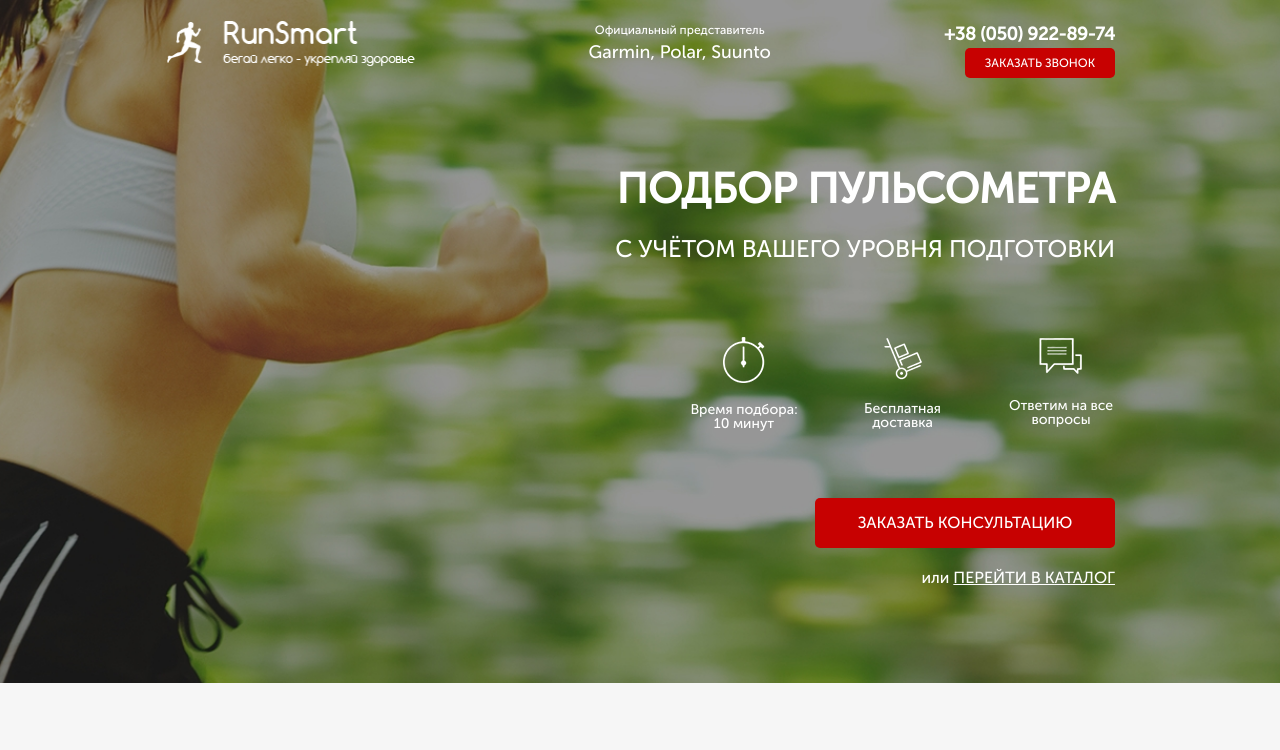
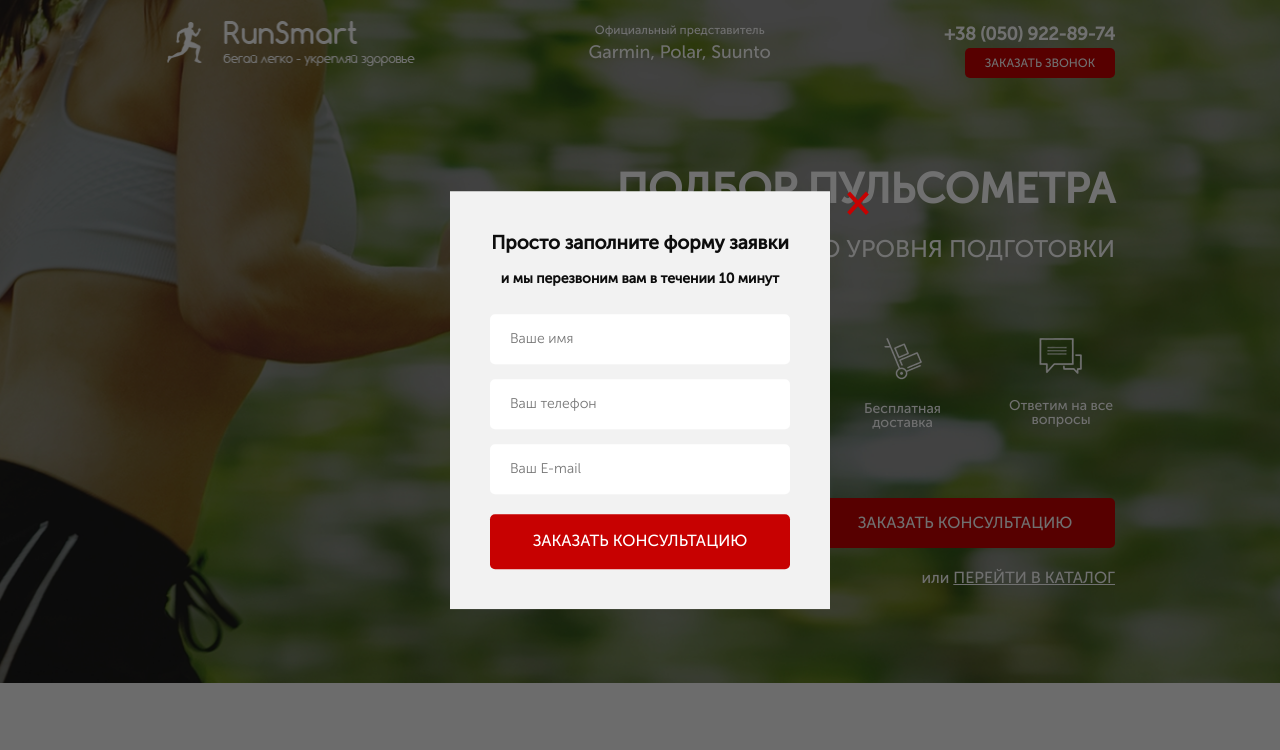
Before and after one commit to DmitryBaev/Pulse, a website: page src/index.html in a window 1280 px wide. Both pictures are taken after a click on the button "ЗАКАЗАТЬ ЗВОНОК". Shown: the top 750 px of the page. Drawn offline with nearby package versions, Linux system fonts and the light colour scheme.

Commit message:
add modal windows

```diff
--- a/src/index.html
+++ b/src/index.html
@@ -23,7 +23,7 @@
                 </div>
                 <div class="header__contacts">
                     <a href="tel:+380509228974" class="header__phone">+38 (050) 922-89-74</a>
-                    <button class="button">заказать звонок</button>
+                    <button data-modal="consultation" class="button">заказать звонок</button>
                 </div>
             </header>
 
@@ -49,7 +49,7 @@
                     </div>
                 </div>
 
-                <button class="button button_main">заказать консультацию</button>
+                <button data-modal="consultation" class="button button_main">заказать консультацию</button>
                 <div class="promo__link">
                     или
                     <a href="#">ПЕРЕЙТИ В КАТАЛОГ</a>
@@ -153,7 +153,7 @@
                     <div class="catalog-item__wrapper">
                         <div class="catalog-item__content catalog-item__content_active">
                             <img src="img/pulsometr.png" alt="pulsometr" class="catalog-item__img">
-                            <div class="catalog-item__subtitle">Пульсометр Polar FT1</div>
+                            <div class="catalog-item__subtitle">Пульсометр Suunto M2</div>
                             <div class="catalog-item__descr">Для первых шагов в тренировках, основанных на сердечном ритме</div>
                             <a href="#" class="catalog-item__link">ПОДРОБНЕЕ</a>
                         </div>
@@ -416,6 +416,38 @@
         </div>
     </footer>
 
+    <div class="overlay">
+        <div class="modal" id="consultation">
+            <div class="modal__close">&times;</div>
+            <div class="modal__subtitle">Просто заполните форму заявки</div>
+            <div class="modal__descr">и мы перезвоним вам в течении 10 минут</div>
+            <form class="feed-form feed-form_mt25" action="#">
+                <input name="name" required type="text" placeholder="Ваше имя">
+                <input name="phone" required type="number" placeholder="Ваш телефон">
+                <input name="email" required type="email" placeholder="Ваш E-mail">
+                <button class="button button_submit">заказать консультацию</button>
+            </form>
+        </div>
+
+        <div class="modal" id="order">
+            <div class="modal__close">&times;</div>
+            <div class="modal__subtitle">Ваш заказ:</div>
+            <div class="modal__descr">Пульсометр Polar FT1</div>
+            <form class="feed-form feed-form_mt25" action="#">
+                <input name="name" required type="text" placeholder="Ваше имя">
+                <input name="phone" required type="number" placeholder="Ваш телефон">
+                <input name="email" required type="email" placeholder="Ваш E-mail">
+                <button class="button button_submit">Купить</button>
+            </form>
+        </div>
+
+        <div class="modal modal_mini" id="thanks">
+            <div class="modal__close">&times;</div>
+            <div class="modal__subtitle">Спасибо за вашу заявку!</div>
+            <div class="modal__descr">Наш менеджер свяжется с вами в ближайшее время!</div>
+        </div>
+    </div>
+
     <script type="text/javascript" src="https://code.jquery.com/jquery-1.11.0.min.js"></script>
     <script type="text/javascript" src="https://code.jquery.com/jquery-migrate-1.2.1.min.js"></script>
     <script src="js/slick.min.js"></script>
--- a/src/js/script.js
+++ b/src/js/script.js
@@ -33,4 +33,20 @@ $(document).ready(function(){
 
     toggleSlide('.catalog-item__link');
     toggleSlide('.catalog-item__list__back');
+
+    //modal
+    $('[data-modal=consultation]').on('click', function() {
+        $('.overlay, #consultation').fadeIn('slow');
+    });
+
+    $('.modal__close').on('click', function() {
+        $('.overlay, .modal').fadeOut('slow');
+    });
+
+    $('.button_mini').each(function(i) {
+        $(this).on('click', function() {
+            $('#order .modal__descr').text($('.catalog-item__subtitle').eq(i).text());
+            $('.overlay, #order').fadeIn('slow');
+        });
+    });
 });
--- a/src/sass/blocks/_forms.scss
+++ b/src/sass/blocks/_forms.scss
@@ -17,4 +17,7 @@
             margin-bottom: 20px;
         }
     }
+    &_mt25 {
+        margin-top: 25px;
+    }
 }
--- /dev/null
+++ b/src/sass/blocks/_modal.scss
@@ -0,0 +1,48 @@
+.overlay {
+    display: none;
+    position: fixed;
+    width: 100%;
+    height: 100%;
+    top: 0;
+    background-color: rgba(0, 0, 0, .56);
+}
+
+.modal {
+    position: absolute;
+    top: 50%;
+    left: 50%;
+    transform: translate(-50%, -50%);
+    width: 380px;
+    min-height: 400px;
+    background: #F2F2F2;
+    padding: 38px 40px 40px 40px;
+    &__close {
+        position: absolute;
+        top: 0;
+        right: -40px;
+        font-size: 41px;
+        line-height: 21px;
+        color: $main-color;
+        cursor: pointer;
+    }
+    &__subtitle {
+        font-weight: 700;
+        font-size: 19px;
+        text-align: center;
+        color: #0D0D0D;
+        margin-bottom: 10px;
+    }
+    &__descr {
+        font-weight: 700;
+        font-size: 14px;
+        text-align: center;
+        color: #0D0D0D;
+    }
+    &_mini {
+        min-height: 140px;
+    }
+}
+
+#consultation, #order, #thanks {
+    display: none;
+}
--- a/src/sass/style.scss
+++ b/src/sass/style.scss
@@ -19,3 +19,4 @@
 @import 'blocks/catalog';
 @import 'blocks/feed';
 @import 'blocks/footer';
+@import 'blocks/modal';
```
Also changed, not shown: src/css/style.min.css.
